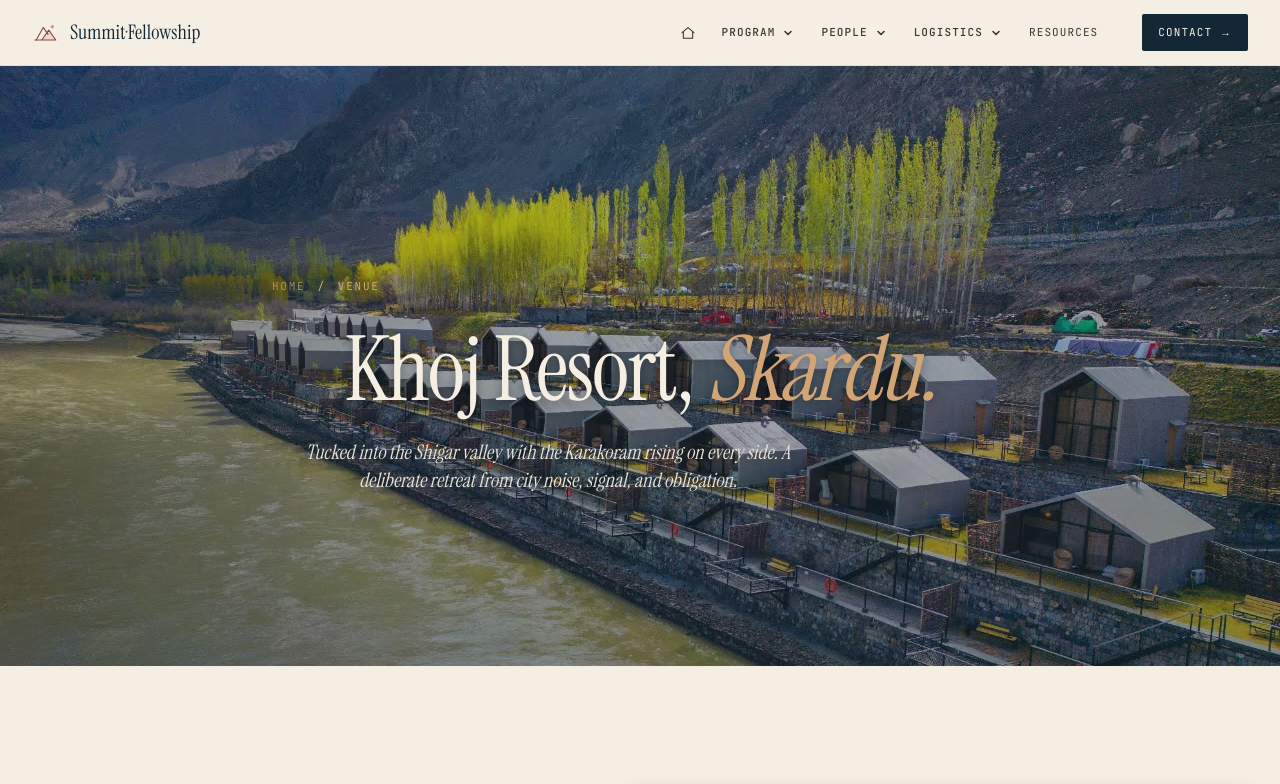
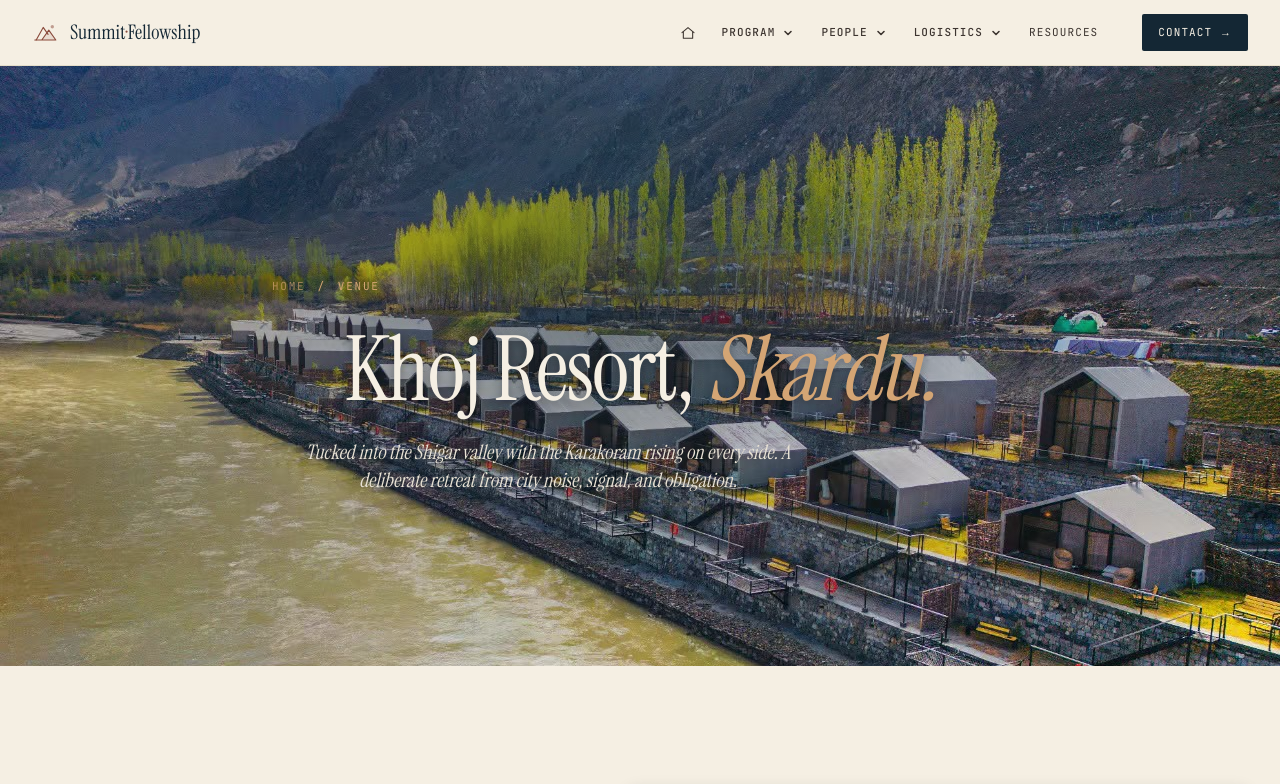
Before and after one commit to usmanjaved-droid/summit-fellowship-website, a Next.js app: page /venue in a window 1280 px wide. Shown: the top 784 px of the page. Built offline with nearby package versions, Linux system fonts and the light colour scheme.

Commit message:
style: replace full-bleed overlay with targeted radial gradient fade under hero text

```diff
--- a/app/venue/page.module.css
+++ b/app/venue/page.module.css
@@ -9,7 +9,7 @@
 .pageHeroOverlay {
   position: absolute;
   inset: 0;
-  background: linear-gradient(180deg, rgba(20, 39, 52, 0.3) 0%, rgba(20, 39, 52, 0.5) 100%);
+  background: radial-gradient(ellipse 900px 500px at center 35%, rgba(20, 39, 52, 0.65) 0%, rgba(20, 39, 52, 0.3) 40%, transparent 100%);
 }
 
 .pageHeroInnerWrapper {
```
